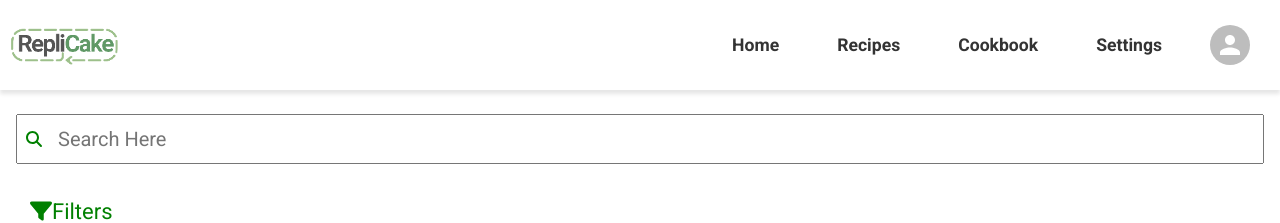
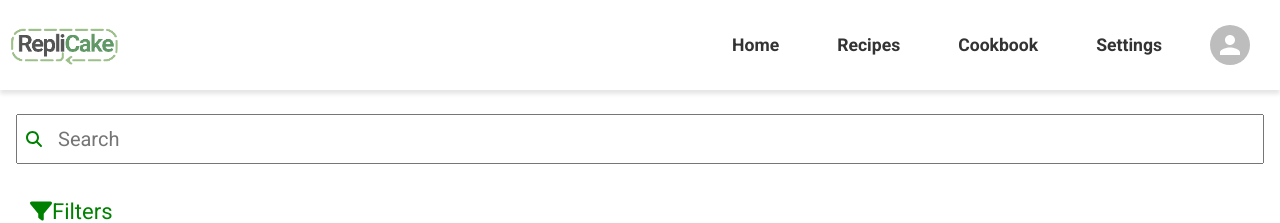
Before and after one commit to HPhilipN/C276-Project, a React (Vite) app in the folder frontend/: page /dashboard in a window 1280 px wide. Shown: the top 223 px of the page. Built offline with nearby package versions, Linux system fonts and the light colour scheme.

Commit message:
changed placeholder for searchbar

```diff
--- a/frontend/src/Searchbar.jsx
+++ b/frontend/src/Searchbar.jsx
@@ -11,7 +11,7 @@ const Searchbar = ({value, changeInput}) => (
         <div class="searchbar-icon">
             <FontAwesomeIcon icon={faMagnifyingGlass} size="1x"/>
         </div>
-        <input type="text" placeholder="Search Here" value={value} onChange={changeInput}/>
+        <input type="text" placeholder="Search" value={value} onChange={changeInput}/>
     </div>
 )
 
```
